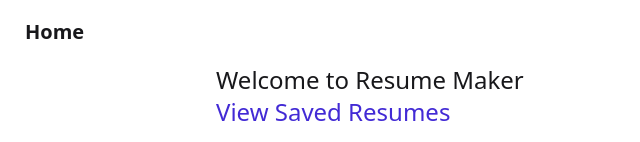
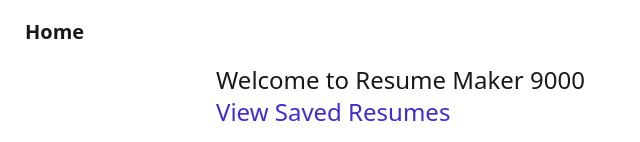
Before and after one commit to Nikhil1920/resumes, a SvelteKit app: page / in a window 1280 px wide. Shown: the top 142 px of the page, without its empty margins (0-640 px from the left). Built offline with nearby package versions, Linux system fonts and the light colour scheme.

Commit message:
change welcome text

```diff
--- a/src/routes/(app)/+page.svelte
+++ b/src/routes/(app)/+page.svelte
@@ -1,4 +1,4 @@
-<h1>Welcome to Resume Maker</h1>
+<h1>Welcome to Resume Maker 9000</h1>
 
 <div class="flex flex-col gap-4">
     <a href="/profiles" class="link link-primary link-hover"
```
